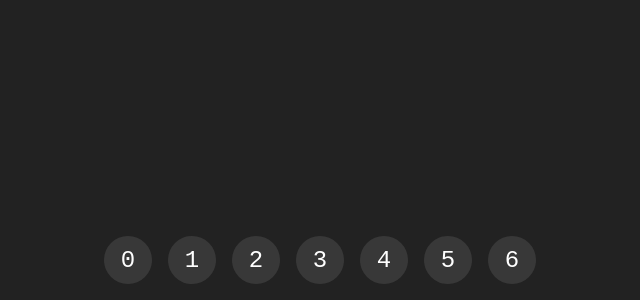
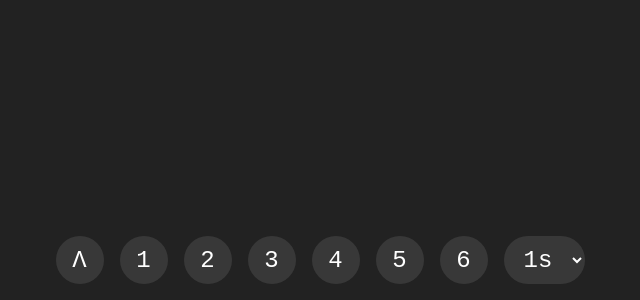
Before and after one commit to eibens/triangle, a website built with Parcel: page src/index.html in a window 1280 px wide. Shown: the part 500-800 px from the top of the page, without its empty margins (320-960 px from the left). Built offline with nearby package versions, Linux system fonts and the light colour scheme.

Commit message:
Add GUI control for animation speed

```diff
--- a/src/index.html
+++ b/src/index.html
@@ -9,15 +9,21 @@
   </head>
   <body>
     <canvas id="canvas"></canvas>
-    <main>
-      <a href="#0">0</a>
+    <nav>
+      <a href="#0">Λ</a>
       <a href="#1">1</a>
       <a href="#2">2</a>
       <a href="#3">3</a>
       <a href="#4">4</a>
       <a href="#5">5</a>
       <a href="#6">6</a>
-    </main>
+      <select id="speed" title="animation speed">
+        <option value="1">1s</option>
+        <option value="2">2s</option>
+        <option value="4">4s</option>
+        <option value="8">8s</option>
+      </select>
+    </nav>
     <script src="main.js"></script>
   </body>
 </html>
--- a/src/lib/time.js
+++ b/src/lib/time.js
@@ -40,11 +40,11 @@ export const schedule = (events, value, delay, time) => {
   return events
 }
 
-export const transition = (initial, speed) => {
+export const transition = initial => {
   const events = [event(now(), initial)]
   return {
     events: () => events,
     sample: () => sample(events, now()),
-    update: value => schedule(events, value, speed, now())
+    update: (value, speed) => schedule(events, value, speed, now())
   }
 }
--- a/src/main.css
+++ b/src/main.css
@@ -19,7 +19,7 @@ html {
     user-select: none;
 }
 
-canvas, main {
+canvas {
     position: absolute;
     top: 0;
     left: 0;
@@ -27,7 +27,11 @@ canvas, main {
     height: 100vh;
 }
 
-main {
+nav {
+    position: absolute;
+    bottom: 0;
+    left: 0;
+    right: 0;
     display: flex;
     align-items: flex-end;
     justify-content: center;
@@ -35,25 +39,37 @@ main {
     padding: 8px;
 }
 
-a {
+a, select {
     display: flex;
     align-items: center;
     justify-content: center;
     flex-shrink: 0;
-    width: 48px;
-    height: 48px;
-    font-size: 24px;
-    background: var(--layer);
-    border-radius: 100%;
+    transition: background 0.2s;
     border: none;
     outline: none;
-    transition: background 0.2s;
-    text-decoration: none;
+    border-radius: 48px;
+    font-size: 24px;
+    height: 48px;
+    margin: 8px;
     color: var(--foreground);
-    margin: 8px;
+    background: var(--layer);
+    font-family: inherit;
 }
 
-a:hover {
+a {
+    width: 48px;
+    text-decoration: none;
+}
+
+select {
+    padding: 8px 16px;
+}
+
+option {
+    background: var(--background);
+}
+
+a:hover, select:hover {
     background: var(--highlight);
 }
 
@@ -61,20 +77,31 @@ a.active {
     background: var(--color);
 }
 
+
 @media (max-width: 768px) {
-    a {
-        width: 32px;
+    a, select {
         height: 32px;
         font-size: 16px;
         margin: 4px;
     }
+    a {
+        width: 32px;
+    }
+    select {
+        padding: 4px 8px;
+    }
 }
 
 @media (max-width: 512px) {
-    a {
-        width: 24px;
+    a, select {
         height: 24px;
         font-size: 14px;
         margin: 4px;
     }
+    a {
+        width: 24px;
+    }
+    select {
+        padding: 0 4px;
+    }
 }
--- a/src/main.js
+++ b/src/main.js
@@ -195,8 +195,12 @@ const draw = (gl, effect, state) => {
 }
 
 (window => {
+  const document = window.document
+
   const getLevelFromHash = () => parseInt(location.hash.match(/^#?(.*)$/)[1] || 0)
-  const updateTitle = level => window.document.title = 'tetrahedron level ' + level
+  const updateTitle = level => document.title = level
+    ? 'tetrahedron level ' + level
+    : 'triangle'
   const updateButtonState = () => {
     Array.from(document.querySelectorAll('a'))
       .forEach(button => button.getAttribute('href') === location.hash
@@ -205,14 +209,15 @@ const draw = (gl, effect, state) => {
   }
 
   const initialLevel = getLevelFromHash()
-  const timeline = transition(initialLevel, 1)
+  const timeline = transition(initialLevel)
   updateTitle(initialLevel)
   updateButtonState()
 
   window.addEventListener('hashchange', () => {
     const level = getLevelFromHash()
+    const speed = parseFloat(document.getElementById('speed').value)
     updateTitle(level)
-    timeline.update(level)
+    timeline.update(level, speed)
     updateButtonState()
   })
 
@@ -225,13 +230,13 @@ const draw = (gl, effect, state) => {
 
   let phi = TAU / 8
   let theta = 0
-  window.document.addEventListener('mousemove', event => {
+  document.addEventListener('mousemove', event => {
     if (event.buttons !== 1) return
     phi += (TAU + event.movementX / 100) % TAU,
     theta = clamp(-TAU / 4, TAU / 4, theta - event.movementY / 100)
   })
 
-  const gl = window.document.getElementById('canvas').getContext('webgl')
+  const gl = document.getElementById('canvas').getContext('webgl')
   if (!gl) {
     return
   }
```
